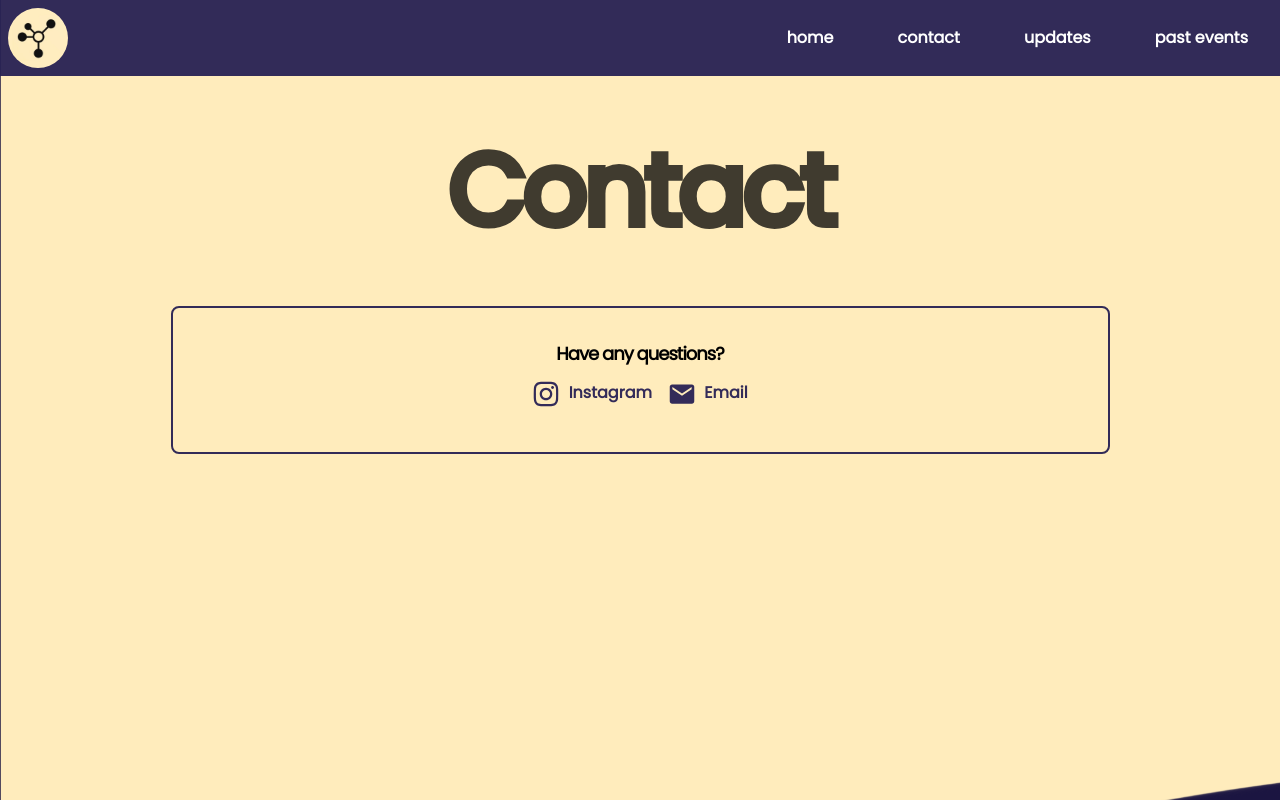
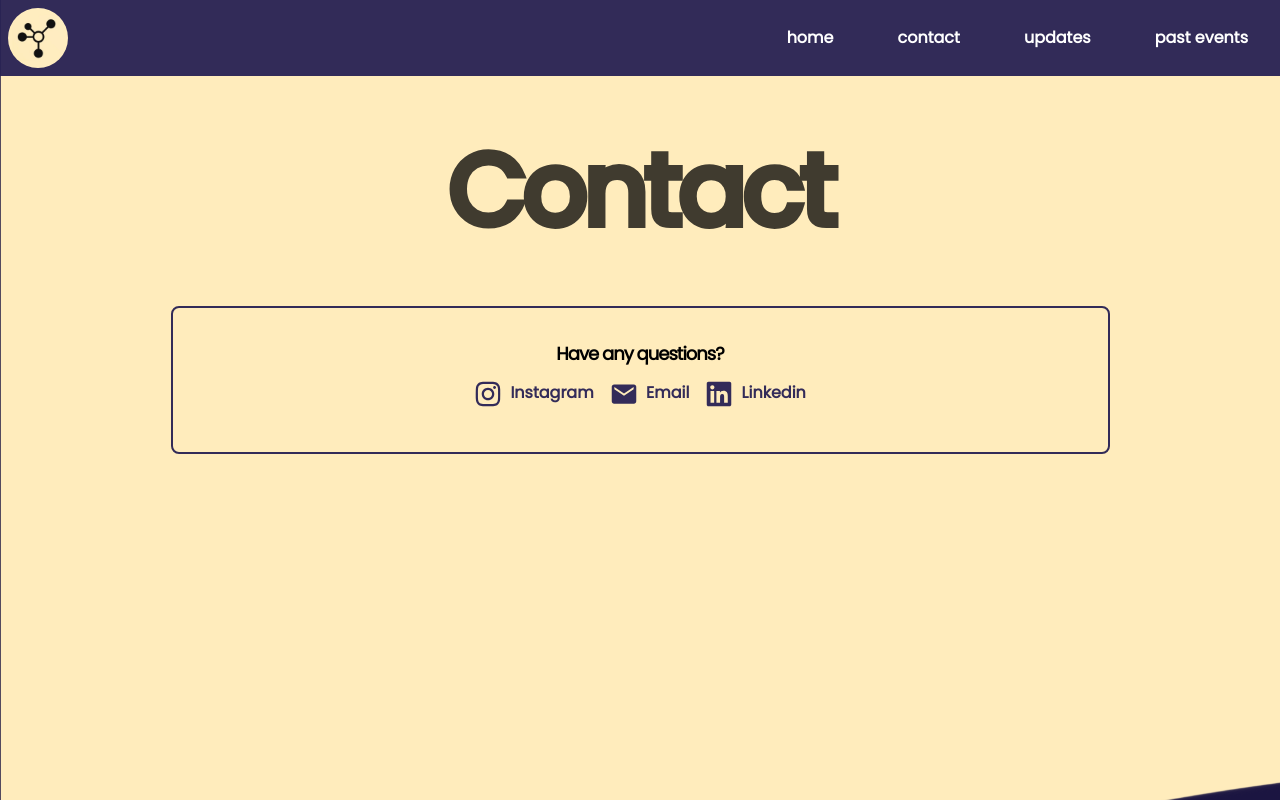
Before and after one commit to aivolution-gta/website, a Next.js app: page /contact in a window 1280 px wide. Shown: the top 800 px of the page. Built offline with nearby package versions, Linux system fonts and the light colour scheme.

Commit message:
add linkedin

```diff
--- a/pages/contact.tsx
+++ b/pages/contact.tsx
@@ -1,5 +1,5 @@
 import React from 'react';
-import { FaInstagram, FaTwitter, FaFacebook } from 'react-icons/fa';
+import { FaInstagram, FaTwitter, FaFacebook, FaLinkedin } from 'react-icons/fa';
 import { IoMdMail } from 'react-icons/io';
 
 export default function Contact() {
@@ -24,6 +24,11 @@ export default function Contact() {
                 <IoMdMail className="inline mr-1" size={28} /> Email
               </p>
             </a>
+            <a href="https://www.linkedin.com/company/aivolutiongta/mycompany/" target="_blank" rel="noopener noreferrer">
+              <p className="text-md font-bold text-dark-purple/95 ">
+                <FaLinkedin className="inline mr-1" size={28} /> Linkedin
+              </p>
+            </a>
           </div>
         </div>
       </div>
```
